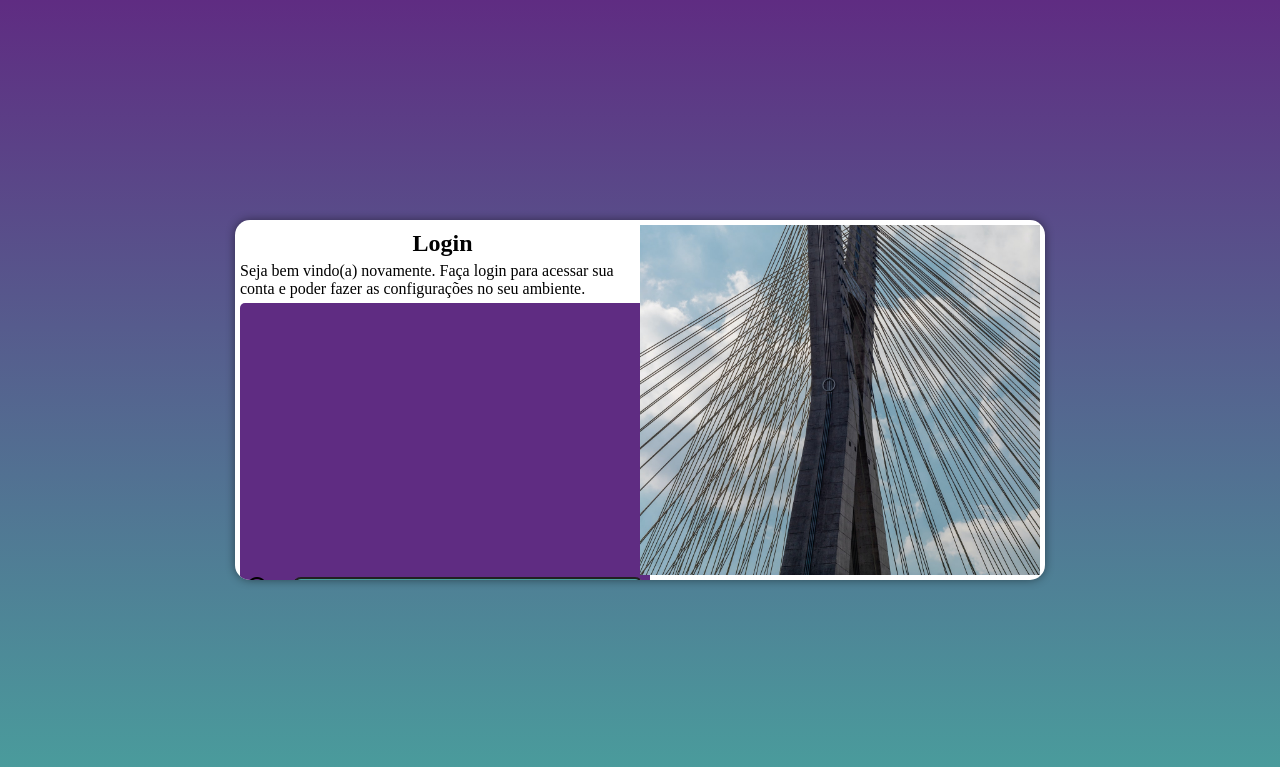
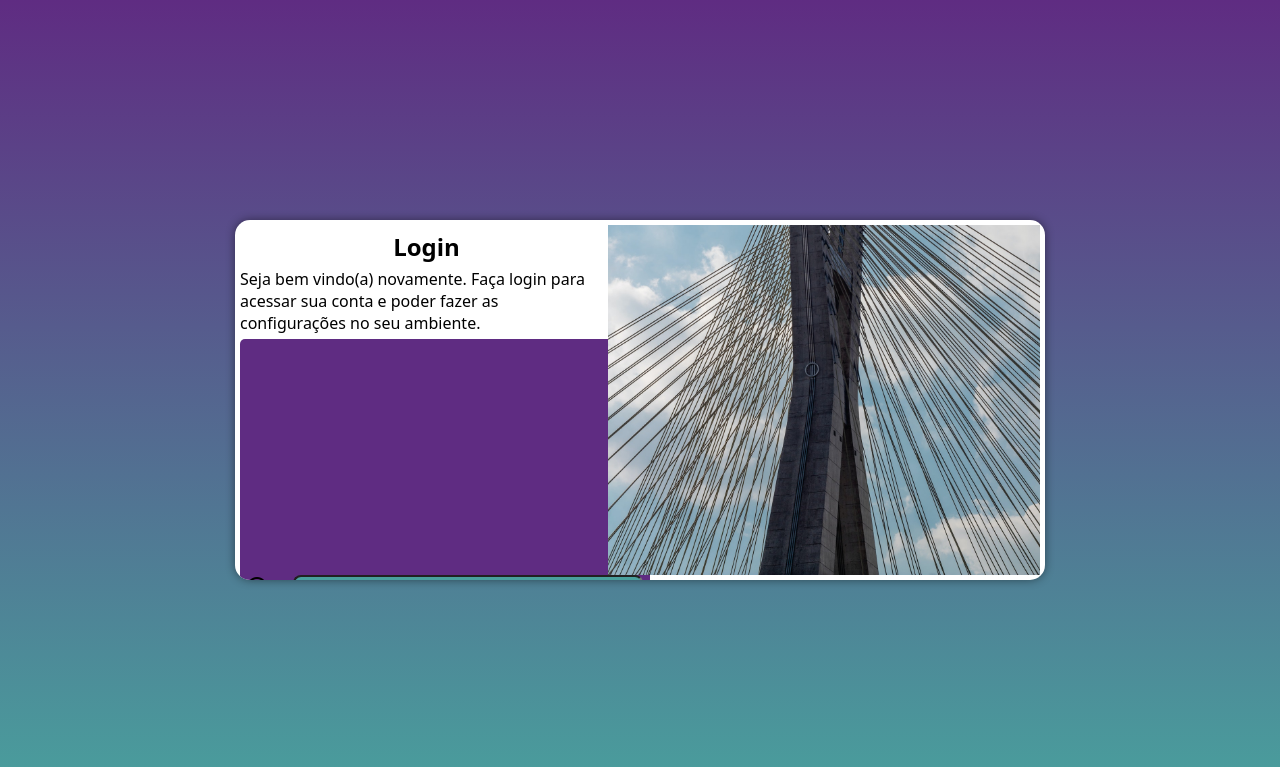
Before and after one commit to pnmat/projeto-login, a plain HTML site: page index.html in a window 1280 px wide. Drawn offline with nearby package versions, Linux system fonts and the light colour scheme.

Commit message:
Update img

```diff
--- a/style/style.css
+++ b/style/style.css
@@ -15,6 +15,7 @@
 *{
   margin: 0px;
   padding: 0px;
+  font-family: system-ui, -apple-system, BlinkMacSystemFont, 'Segoe UI', Roboto, Oxygen, Ubuntu, Cantarell, 'Open Sans', 'Helvetica Neue', sans-serif;
 }
 
 /* Mobile Version */
@@ -276,7 +277,7 @@ p{
 
   #img{
     height: 100%;
-    width: 50%;
+    width: 54%;
     background-image: url(../image/build.jpg);
     background-position: center bottom;
     background-size: cover;
```
